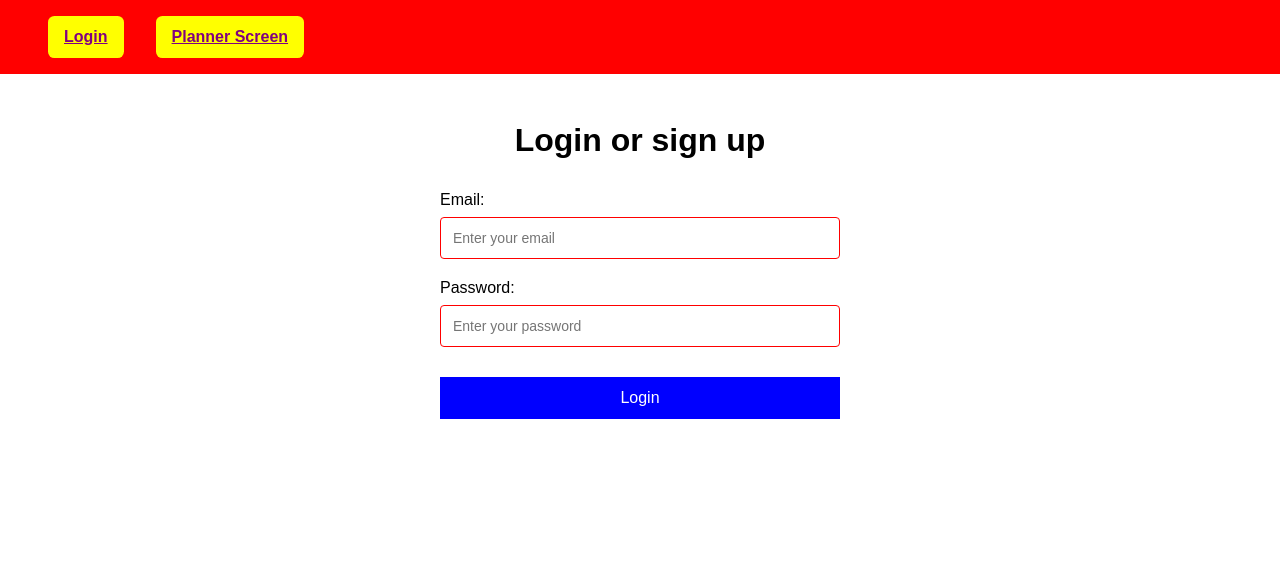
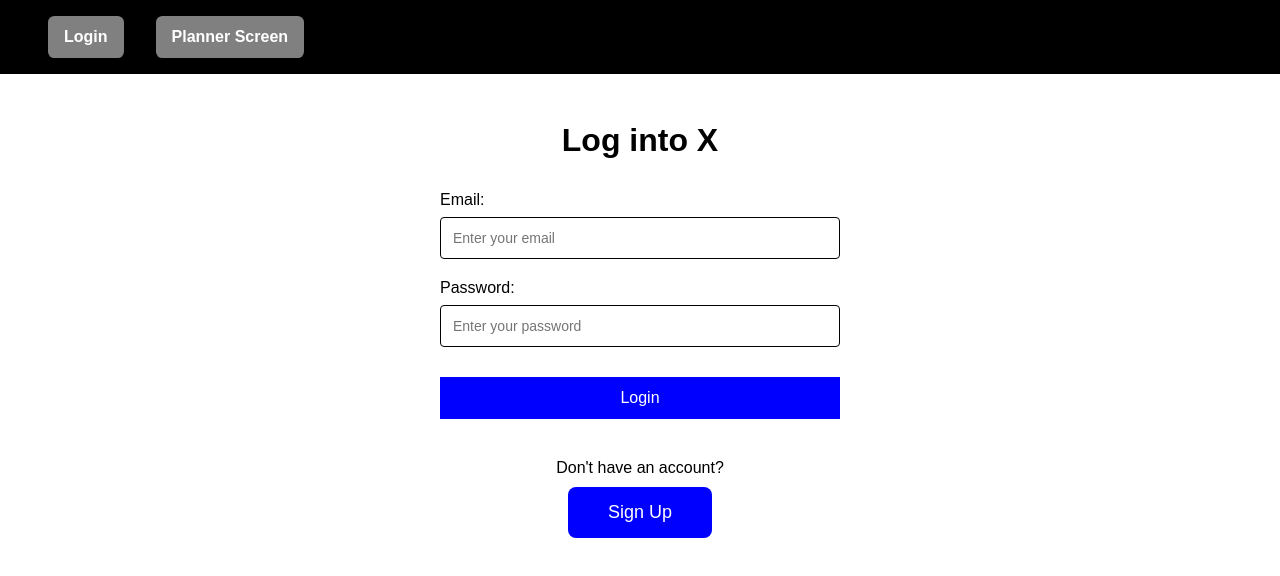
Before and after one commit to omegapoint1/Team_Project_1, a React (Create React App) app in the folder frontend/: page / in a window 1280 px wide. Shown: the top 576 px of the page. Built offline with nearby package versions, Linux system fonts and the light colour scheme.

Commit message:
Pre big CSS Pruge

```diff
--- a/frontend/src/App.css
+++ b/frontend/src/App.css
@@ -14,18 +14,19 @@ body {
   display: flex;
   gap: 2rem;
   padding: 1rem 3rem;
-  background-color: red;
-  border-bottom: red;
+  background-color: black;
+  border-bottom: grey;
 }
 
 .nav-link {
-  color: purple;
+  color: white;
   padding: 0.75rem 1rem;
   border-radius: 0.4rem;
   font-weight: 800;
-  background-color: yellow;
+  background-color: grey;
+  text-decoration: none;
 }
 
 .nav-link:hover {
-  background-color: green;
+  background-color: darkgrey;
 }
--- a/frontend/src/App.jsx
+++ b/frontend/src/App.jsx
@@ -2,6 +2,7 @@ import './App.css';
 import { BrowserRouter, Routes, Route, Link } from 'react-router-dom';
 import LoginPage from './pages/LoginPage';
 import PlannerPage from './pages/PlannerPage';
+import SignUpPage from './pages/SignUpPage';
 
 function App() {
   return (
@@ -13,6 +14,7 @@ function App() {
       <Routes>
         <Route path="/"         element={<LoginPage/>} />
         <Route path="/planner"  element={<PlannerPage/>} />
+        <Route path="/signup"   element={<SignUpPage/>} />
         {/*<Route path="*" element={<NotFoundPage />} />*/}
       </Routes>
     </BrowserRouter>
--- a/frontend/src/pages/LoginPage.css
+++ b/frontend/src/pages/LoginPage.css
@@ -23,10 +23,10 @@
 .form-group input {
     width: 100%;
     padding: 0.75rem;
-    border: 1px solid red;
+    border: 1px solid black;
     border-radius: 0.25rem;
     font-size: 0.875rem;
-    color: purple;
+    color: grey;
 }
 
 .form-group input:focus {
@@ -47,3 +47,23 @@ button[type="submit"] {
 button[type="submit"]:hover {
     background-color: darkblue;
 }
+
+.signup-section {
+    margin-top: 40px;
+    text-align: center;
+}
+
+.signup-button {
+    margin-top: 10px;
+    padding: 15px 40px;
+    font-size: 18px;
+    border-radius: 8px;
+    cursor: pointer;
+    background-color:blue;
+    color:white;
+    border:none;
+}
+
+.signup-button:hover {
+    background-color:blue;
+}
--- a/frontend/src/pages/LoginPage.jsx
+++ b/frontend/src/pages/LoginPage.jsx
@@ -1,5 +1,6 @@
 import { useState } from 'react';
 import './LoginPage.css';
+import { Link } from 'react-router-dom';
 
 function LoginPage() {
 
@@ -13,7 +14,7 @@ function LoginPage() {
   return (
 
     <div className="page">
-      <h1>Login or sign up</h1>
+      <h1>Log into X</h1>
       <form onSubmit={handleSubmit}>
 
 
@@ -43,6 +44,16 @@ function LoginPage() {
 
         <button type = "submit">Login</button>
       </form>
+
+      <div className="signup-section">
+        <p> Don't have an account? </p>
+
+        <Link to="/signup">
+          <button type ="button" className="signup-button">
+            Sign Up
+          </button>
+        </Link>
+      </div>
     </div>
   );
 }
--- /dev/null
+++ b/frontend/src/pages/SignUpPage.jsx
@@ -0,0 +1,17 @@
+import React from 'react';
+import { Link } from 'react-router-dom';
+import './SignUpPage.css';
+
+
+function SignUpPage() {
+  return (
+    <div className="page">
+
+
+      <h1>Sign Up Page</h1>
+      <p>Welcome to the sign up page!</p>
+    </div>
+  );
+}
+
+export default SignUpPage;
```
Also changed, not shown: frontend/src/pages/SignUpPage.css (added).
